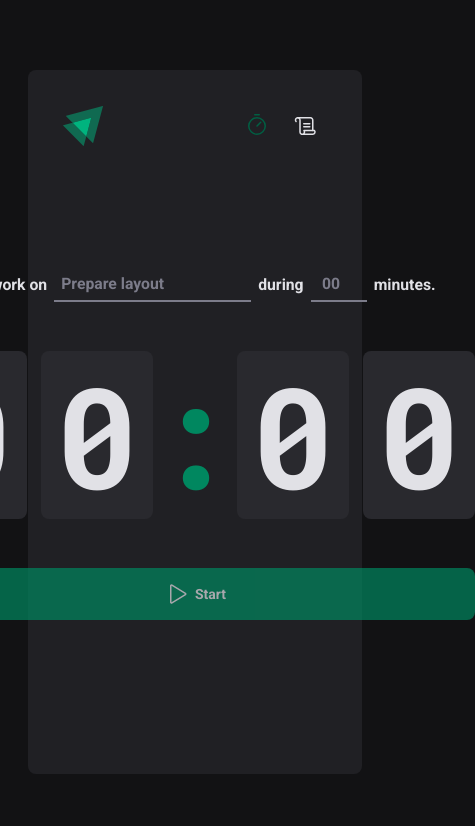
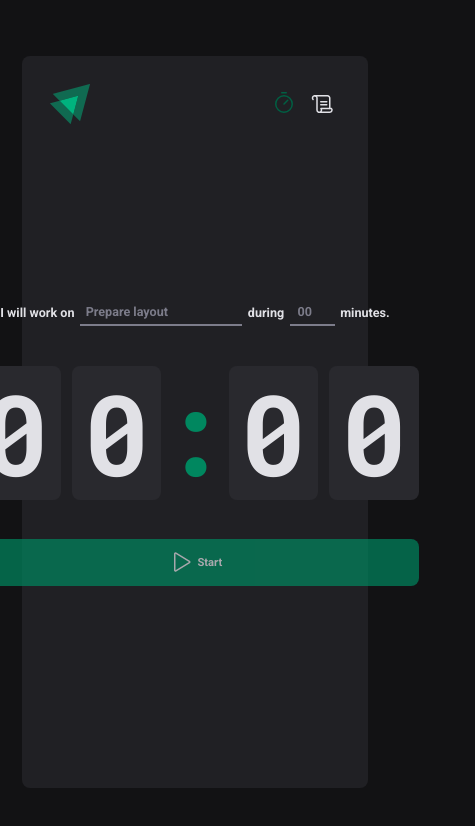
Before and after one commit to ViniOkamoto/ignite-timer, a React (Vite) app: page / in a window 390 px wide. Shown: the top 826 px of the page, 475 px wide, since content can reach past the window. Built offline with nearby package versions, Linux system fonts and the light colour scheme.

Commit message:
feat(countdown): improve responsiveness

```diff
--- a/src/styles/global.ts
+++ b/src/styles/global.ts
@@ -16,7 +16,7 @@ export const GlobalStyle = createGlobalStyle`
 
     @media (max-width: 768px) {
     html {
-        font-size: 87.5%;
+        font-size: 70%;
     }
     }
 
```
